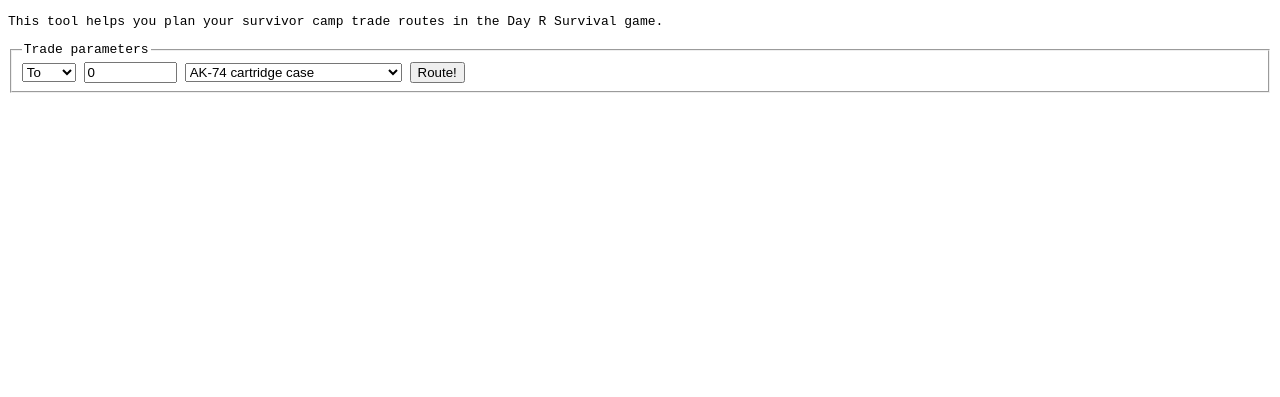
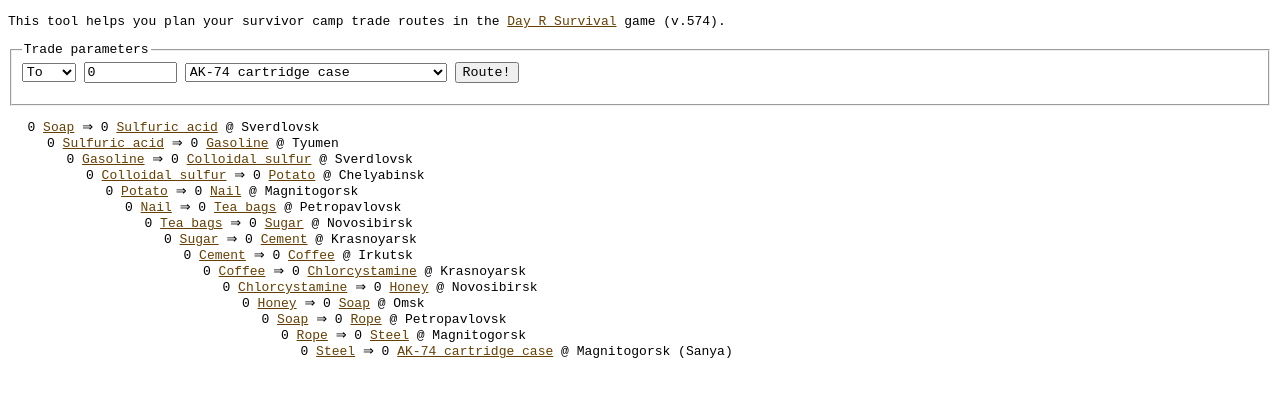
Before and after one commit to hueich/dayr-web, a plain HTML site: page www/index.html in a window 1280 px wide. Both pictures are taken after a click on the input "Route!". Shown: the part 41-438 px from the top of the page. Drawn offline with nearby package versions, Linux system fonts and the light colour scheme.

Commit message:
Display routes on webpage.

```diff
--- a/www/css/style.css
+++ b/www/css/style.css
@@ -1,3 +1,12 @@
 body {
     font-family: monospace;
 }
+input, select {
+    font-family: monospace;
+}
+a {
+    color: #653f03;
+}
+.node {
+    padding-left: 1.5em;
+}
--- a/www/index.html
+++ b/www/index.html
@@ -2,17 +2,17 @@
     <head>
         <title>Day R Survival Trade Router</title>
         <link rel="stylesheet" href="css/style.css">
-        <!-- <link rel="stylesheet" href="https://stackpath.bootstrapcdn.com/bootstrap/4.1.3/css/bootstrap.min.css" integrity="sha384-MCw98/SFnGE8fJT3GXwEOngsV7Zt27NXFoaoApmYm81iuXoPkFOJwJ8ERdknLPMO" crossorigin="anonymous"> -->
     </head>
     <body>
         <h1>Day R Survival Trade Router</h1>
-        This tool helps you plan your survivor camp trade routes in the Day R Survival game.
+        This tool helps you plan your survivor camp trade routes in the <a href="https://www.facebook.com/DayR.game/" target="_blank">Day R Survival</a> game (v.574).
 
         <div>
             <p>
                 <fieldset>
                     <legend>Trade parameters</legend>
                     <div>
+                    <form id="input-form">
                     <select id="input-direction" name="direction">
                         <option>To</option>
                         <option>From</option>
@@ -21,16 +21,17 @@
                     <select id="input-item" name="item">
                         <option>Loading...</option>
                     </select>
-                    <input id="input-route" type="button" value="Route!" />
+                    <input id="input-route" type="submit" value="Route!" />
+                    </form>
                     </div>
                     <div id="error-message" style="color: red;"></div>
                 </fieldset>
             </p>
         </div>
 
+        <div id="main-graph"></div>
+
         <script src="https://code.jquery.com/jquery-3.3.1.slim.min.js" integrity="sha384-q8i/X+965DzO0rT7abK41JStQIAqVgRVzpbzo5smXKp4YfRvH+8abtTE1Pi6jizo" crossorigin="anonymous"></script>
-        <!-- <script src="https://cdnjs.cloudflare.com/ajax/libs/popper.js/1.14.3/umd/popper.min.js" integrity="sha384-ZMP7rVo3mIykV+2+9J3UJ46jBk0WLaUAdn689aCwoqbBJiSnjAK/l8WvCWPIPm49" crossorigin="anonymous"></script> -->
-        <!-- <script src="https://stackpath.bootstrapcdn.com/bootstrap/4.1.3/js/bootstrap.min.js" integrity="sha384-ChfqqxuZUCnJSK3+MXmPNIyE6ZbWh2IMqE241rYiqJxyMiZ6OW/JmZQ5stwEULTy" crossorigin="anonymous"></script> -->
         <script src="js/papaparse.min.js"></script>
         <script src="js/main.js"></script>
     </body>
--- a/www/js/main.js
+++ b/www/js/main.js
@@ -1,15 +1,20 @@
+const Directions = Object.freeze({
+    TO: Symbol("to"),
+    FROM: Symbol("from")
+});
+
+var tradeDataPath = 'data/trade-data.csv';
+
 var items = new Set();
 var trades = new Set();
 var fromMap = new Map();
 var toMap = new Map();
 
-Papa.parse('trade-data.csv', {
+Papa.parse(tradeDataPath, {
     download: true,
     header: true,
     dynamicTyping: true,
     complete: function(results) {
-        console.log(results);
-
         results.data.forEach(function(row) {
             trades.add(row);
             items.add(row.FromItem);
@@ -25,84 +30,76 @@ Papa.parse('trade-data.csv', {
             }
             toMap.get(row.ToItem).add(row);
         });
-        console.log(items);
-        console.log(trades);
-        console.log(fromMap);
-        console.log(toMap);
 
         var sortedItems = Array.from(items.values()).sort();
-        console.log(sortedItems);
-        $('#input-item option').remove();
+        var select = $('#input-item').empty();
         sortedItems.forEach(function(item) {
-            $('#input-item').append($(document.createElement('option')).text(item));
+            select.append($(document.createElement('option')).text(item));
         });
     }
 });
 
-var getRoutesTo = function(count, item, used, starting) {
-    used = used || new Set();
-    starting = starting || item;
+$('#input-form').submit(function(event) {
+    event.preventDefault();
+    $('#error-message').empty();
+    var direction = $('#input-direction').val() == 'To' ? Directions.TO : Directions.FROM;
+    var tradeMap = direction === Directions.TO ? toMap : fromMap;
+    var count = parseInt($('#input-count').val());
+    var item = $('#input-item').val();
+    var mainGraph = $('#main-graph').empty();
+    var routes = getRoutes(direction, count, item, tradeMap, mainGraph);
+    if (routes.length == 0) {
+        $('#error-message').text('No routes found!');
+    }
+});
+
+var getRoutes = function(direction, count, item, tradeMap, parent, used, starting) {
+    var used = used || new Set();
+    var starting = starting || item;
     var routes = [];
-    var tradables = toMap.get(item);
+    var tradables = tradeMap.get(item);
     if (!tradables) {
         return [];
     }
     tradables.forEach(function(trade) {
-        if (used.has(trade) || (used.size > 0 && trade.ToItem == starting)) {
+        if (direction === Directions.TO) {
+            var srcCount = trade.ToCount;
+            var srcItem = trade.ToItem;
+            var dstCount = trade.FromCount;
+            var dstItem = trade.FromItem;
+        } else {
+            var srcCount = trade.FromCount;
+            var srcItem = trade.FromItem;
+            var dstCount = trade.ToCount;
+            var dstItem = trade.ToItem;
+        }
+        if (used.has(trade) || (used.size > 0 && srcItem == starting)) {
             return;
         }
-        var fromCount = trade.FromCount * count / trade.ToCount;
-        var transaction = {direction: 'from', count: fromCount, trade: trade};
+        var multiplier = count / srcCount;
+        var newCount = dstCount * multiplier;
+        var transaction = {direction: direction, mult: multiplier, trade: trade};
+        var node = createNode(transaction);
+        if (direction === Directions.FROM || !parent.hasClass('node')) {
+            parent.append(node);
+        } else {
+            parent.parent().append(node);
+            node.append(parent.detach());
+        }
         used.add(trade);
-        var subRoutes = getRoutesTo(fromCount, trade.FromItem, used, starting);
+        var subRoutes = getRoutes(direction, newCount, dstItem, tradeMap, node, used, starting);
         used.delete(trade);
         routes.push([transaction].concat(subRoutes));
     });
-    if (routes.length == 1) {
-        routes = routes[0];
-    }
     return routes;
 };
 
-var getRoutesFrom = function(count, item, used, starting) {
-    console.log('used:', used);
-    console.log('starting:', starting);
-    var used = used || new Set();
-    var starting = starting || item;
-    console.log('used:', used);
-    console.log('starting:', starting);
-    var routes = [];
-    var tradables = fromMap.get(item);
-    if (!tradables) {
-        return [];
-    }
-    tradables.forEach(function(trade) {
-        if (used.has(trade) || (used.size > 0 && trade.FromItem == starting)) {
-            return;
-        }
-        var toCount = trade.ToCount * count / trade.FromCount;
-        var transaction = {direction: 'to', count: toCount, trade: trade};
-        console.log('transaction:', transaction);
-        used.add(trade);
-        var subRoutes = getRoutesFrom(toCount, trade.ToItem, used, starting);
-        used.delete(trade);
-        console.log('subRoutes:', subRoutes);
-        routes.push([transaction].concat(subRoutes));
-        console.log('routes:', routes);
-    });
-    if (routes.length == 1) {
-        routes = routes[0];
-    }
-    return routes;
-};
-
-$('#input-route').click(function() {
-    console.log('processing stuff...');
-    if ($('#input-direction').val() == 'To') {
-        var routes = getRoutesTo(parseInt($('#input-count').val()), $('#input-item').val());
-        console.log(routes);
-    } else {
-        var routes = getRoutesFrom(parseInt($('#input-count').val()), $('#input-item').val());
-        console.log(routes);
-    }
-});
+var createNode = function(transaction) {
+    var trade = transaction.trade;
+    var fromCount = transaction.mult * trade.FromCount;
+    var toCount = transaction.mult * trade.ToCount;
+    var node = $(document.createElement('div'));
+    node.addClass('node');
+    node.html(`${fromCount} <a href="https://dayr.wikia.com/wiki/${trade.FromItem}" target="_blank">${trade.FromItem}</a> ⇒ ${toCount} <a href="https://dayr.wikia.com/wiki/${trade.ToItem}" target="_blank">${trade.ToItem}</a> @ ${trade.Location}`);
+    return node;
+}
```
Also changed, not shown: www/data/trade-data.csv (renamed from www/trade-data.csv).
